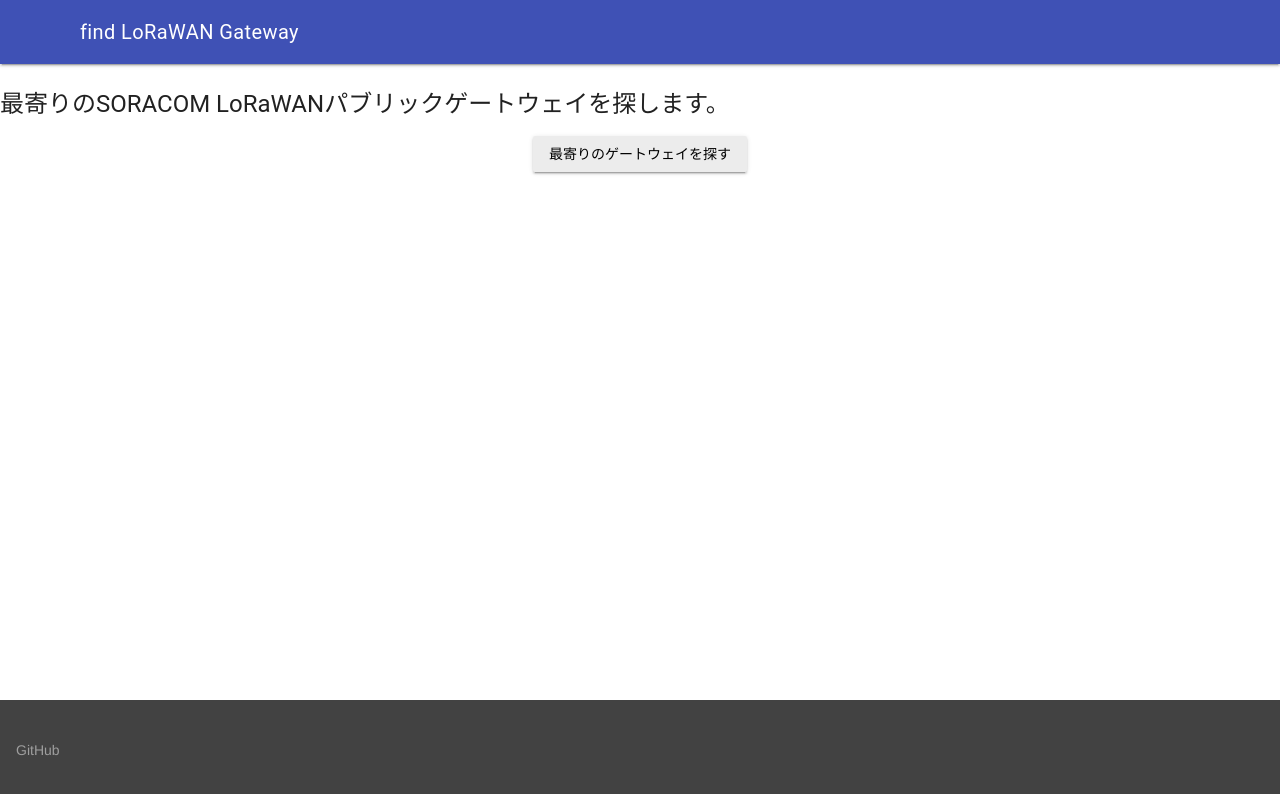
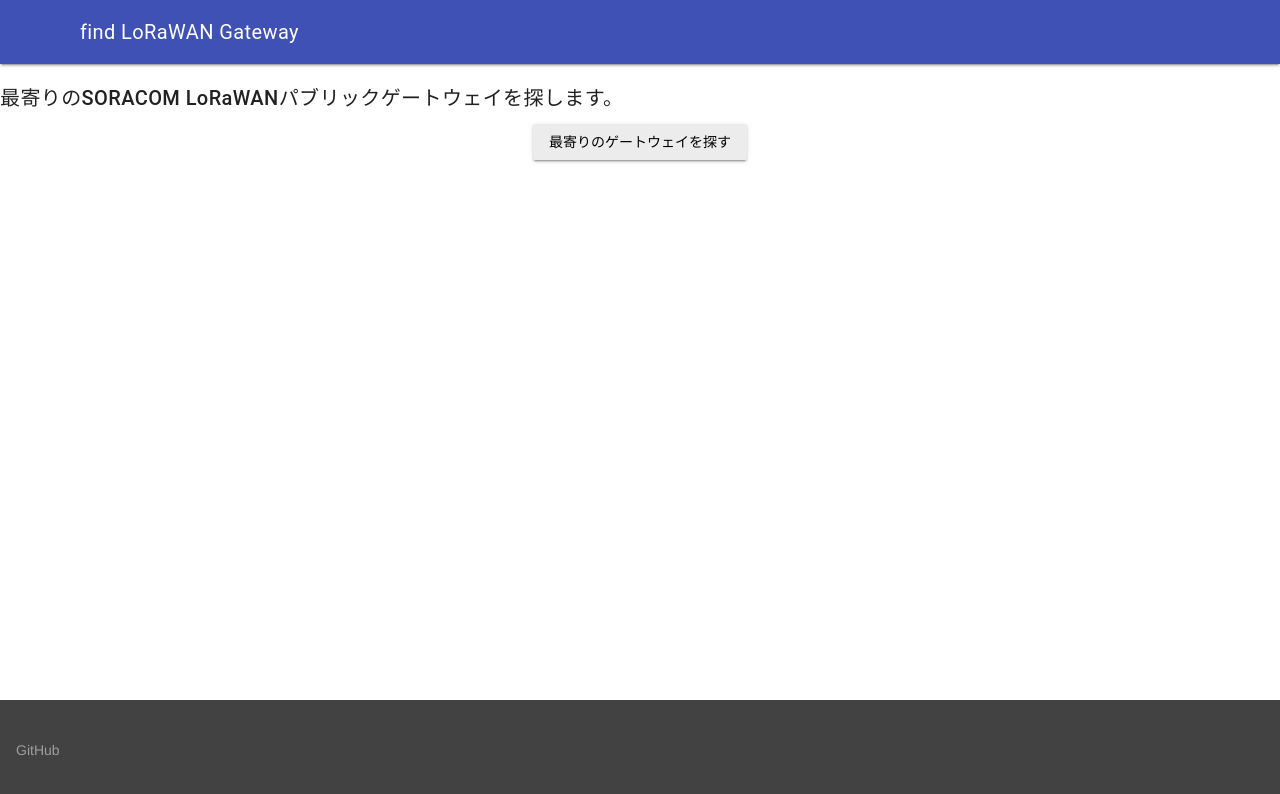
Before and after one commit to nearest-public-soracom-lorawan-gateway/nearest-public-soracom-lorawan-gateway.github.io, a plain HTML site: page index.html in a window 1280 px wide. Drawn offline with nearby package versions, Linux system fonts and the light colour scheme.

Commit message:
Fix layout (yes, again)

```diff
--- a/index.html
+++ b/index.html
@@ -30,11 +30,11 @@
         </header>
         <main class="mdl-layout__content">
             <div class="page-content">
-                <h4>最寄りのSORACOM LoRaWANパブリックゲートウェイを探します。</h4>
+                <h5>最寄りのSORACOM LoRaWANパブリックゲートウェイを探します。</h5>
                 <div style="text-align: center">
                     <button onclick="invokeFind()" class="mdl-button mdl-js-button mdl-button--raised">最寄りのゲートウェイを探す</button>
                 </div>
-                <div style="height: 100px">&nbsp;</div>
+                <div style="height: 60px">&nbsp;</div>
                 <div id="result"></div>
             </div>
         </main>
```
